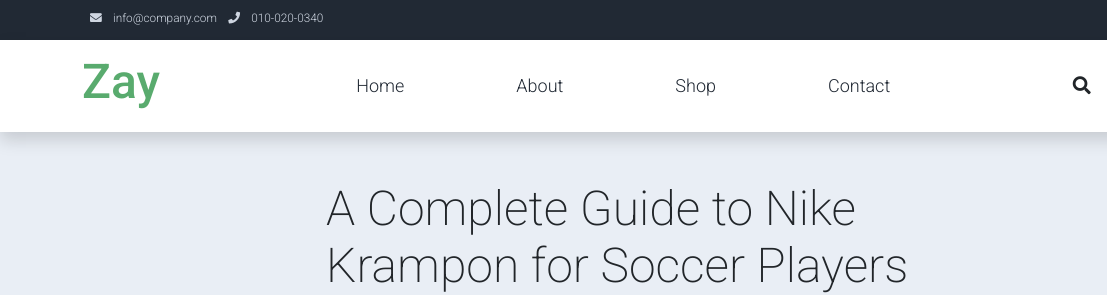
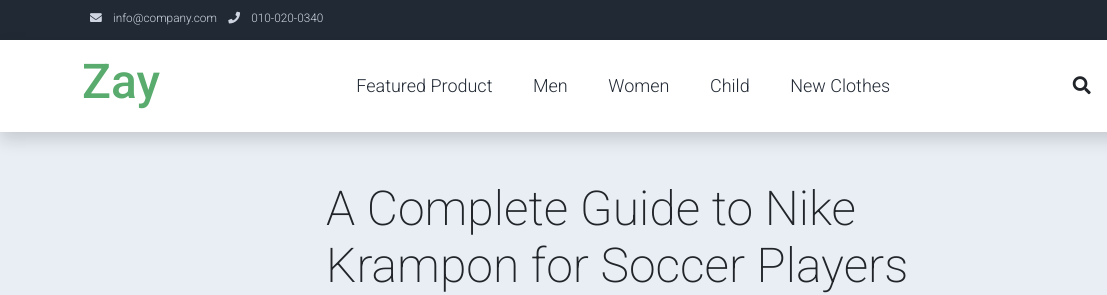
Before and after one commit to nikerco/nikerco.github.io, a plain HTML site: page a-complete-guide-to-nike-krampon-for-soccer-players-of-all-levels.html in a window 1280 px wide. Shown: the top 295 px of the page, 0-1107 px from the left. Drawn offline with nearby package versions, Linux system fonts and the light colour scheme; files whose address does not match are found by name.

Commit message:
Update a-complete-guide-to-nike-krampon-for-soccer-players-of-all-levels.html

```diff
--- a/a-complete-guide-to-nike-krampon-for-soccer-players-of-all-levels.html
+++ b/a-complete-guide-to-nike-krampon-for-soccer-players-of-all-levels.html
@@ -67,16 +67,19 @@
                 <div class="flex-fill">
                     <ul class="nav navbar-nav d-flex justify-content-between mx-lg-auto">
                         <li class="nav-item">
-                            <a class="nav-link" href="index.html">Home</a>
+                            <a class="nav-link" href="">Featured Product</a>
                         </li>
                         <li class="nav-item">
-                            <a class="nav-link" href="about.html">About</a>
+                            <a class="nav-link" href="">Men</a>
                         </li>
                         <li class="nav-item">
-                            <a class="nav-link" href="shop.html">Shop</a>
+                            <a class="nav-link" href="">Women</a>
                         </li>
                         <li class="nav-item">
-                            <a class="nav-link" href="contact.html">Contact</a>
+                            <a class="nav-link" href="">Child</a>
+                        </li>
+                         <li class="nav-item">
+                            <a class="nav-link" href="">New Clothes</a>
                         </li>
                     </ul>
                 </div>
```
